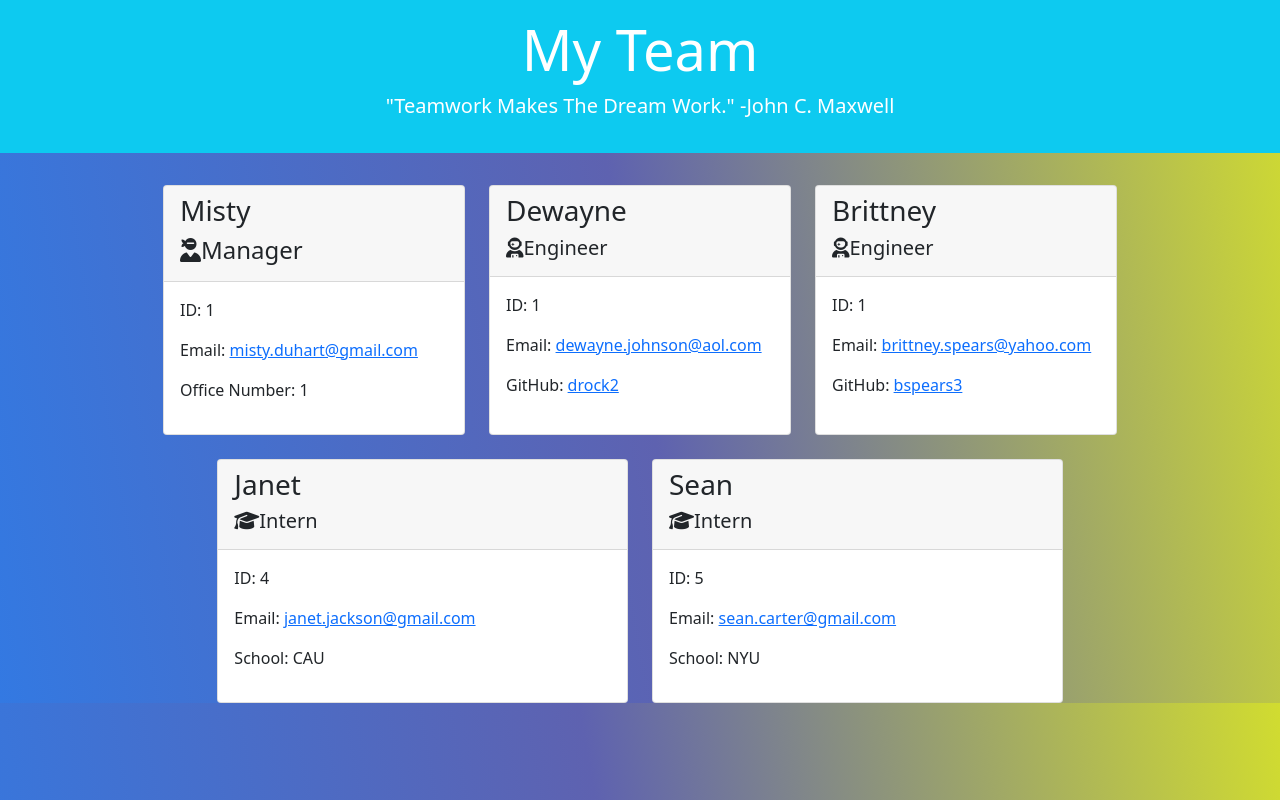
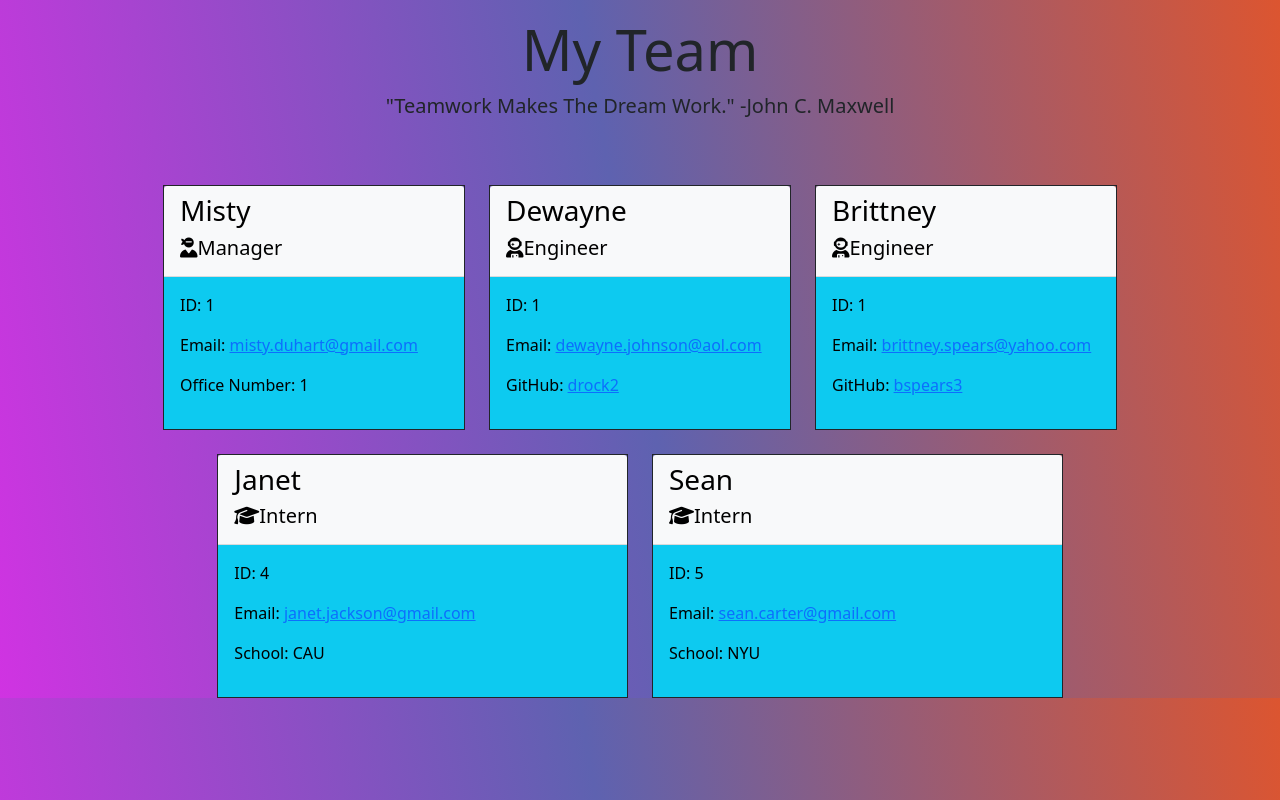
Before and after one commit to MystieBluz/team-profile-generator, a website: page dist/index.html in a window 1280 px wide. Drawn offline with nearby package versions, Linux system fonts and the light colour scheme.

Commit message:
updated html and css colors

```diff
--- a/dist/index.html
+++ b/dist/index.html
@@ -16,7 +16,7 @@
 <body>
     <!-- My Team Header -->
     <header>
-        <div class="jumbotron jumbotron-fluid p-3 mb-2 bg-info text-white text-center">
+        <div class="jumbotron jumbotron-fluid p-3 mb-2 bg-transparent text-grey text-center">
             <div class="container">
               <h1 class="display-4">My Team</h1>
               <p class="lead">"Teamwork Makes The Dream Work."
@@ -30,30 +30,32 @@
           <main>
               <div class="continaer">
                   <div class="row justify-content-center">
+                      <!-- Card 1 Header -->
                     <div class="col-3 mt-4">
-                        <div class="card h-100">
-                            <!-- Card 1 Header -->
-                            <div class="card-header">
+                        <div span class="border border-dark"></span>
+                            <div class="card-header text-black bg-light" >
                                 <h3>Misty</h3>
-                                <h4><i class="fa-solid fa-user-ninja"></i>Manager</h4>
+                                <h5><i class="fa-solid fa-user-ninja"></i>Manager</h5>
                             </div>
                             <!-- Card 1 Info -->
-                            <div class="card-body">
+                            <div class="card-body text-black bg-info">
                                 <p class="id">ID: 1</p>
                                 <p class="email">Email: <a href="mailto:misty.duhart@gmail.com">misty.duhart@gmail.com</a></p>
                                 <p class="officeNumber">Office Number: 1</p>
                             </div>
                         </div>
                     </div>
+
+
                     <!-- Card 2 Header -->
                     <div class="col-3 mt-4">
-                        <div class="card h-100">
-                            <div class="card-header">
+                        <div span class="border border-dark"></span>
+                            <div class="card-header text-black bg-light">
                                 <h3>Dewayne</h3>
                                 <h5><i class="fa-solid fa-user-astronaut"></i>Engineer</h5>
                             </div>
                             <!-- Card 2 Info -->
-                            <div class="card-body">
+                            <div class="card-body text-black bg-info">
                                 <p class="id">ID: 1</p>
                                 <p class="email">Email: <a href="mailto:misty.duhart@gmail.com">dewayne.johnson@aol.com</a></p>
                                 <p class="github">GitHub: <a href="https://github.com/mduhart82" target="blank">drock2</a></p>
@@ -62,13 +64,13 @@
                     </div>
                     <!-- Card 3 Header -->
                     <div class="col-3 mt-4">
-                        <div class="card h-100">
-                            <div class="card-header">
+                        <div span class="border border-dark"></span>
+                            <div class="card-header text-black bg-light">
                                 <h3>Brittney</h3>
                                 <h5><i class="fa-solid fa-user-astronaut"></i>Engineer</h5>
                             </div>
                             <!-- Card 3 Info -->
-                            <div class="card-body">
+                            <div class="card-body text-black bg-info">
                                 <p class="id">ID: 1</p>
                                 <p class="email">Email: <a href="mailto:misty.duhart@gmail.com">brittney.spears@yahoo.com</a></p>
                                 <p class="github">GitHub: <a href="https://github.com/mduhart82" target="blank">bspears3</a></p>
@@ -78,13 +80,13 @@
 
                     <!-- Card 4 Header -->
                     <div class="col-4 mt-4">
-                        <div class="card h-100">
-                            <div class="card-header">
+                        <div span class="border border-dark"></span>
+                            <div class="card-header text-black bg-light">
                                 <h3>Janet</h3>
                                 <h5><i class="fa-solid fa-graduation-cap"></i>Intern</h5>
                             </div>
                             <!-- Card 4 Info -->
-                            <div class="card-body">
+                            <div class="card-body text-black bg-info">
                                 <p class="id">ID: 4</p>
                                 <p class="email">Email: <a href="mailto:misty.duhart@gmail.com">janet.jackson@gmail.com</a></p>
                                 <p class="school">School: CAU</p>
@@ -93,13 +95,13 @@
                     </div>
                     <!-- Card 5 Header -->
                     <div class="col-4 mt-4">
-                        <div class="card h-100">
-                            <div class="card-header">
+                        <div span class="border border-dark"></span>
+                            <div class="card-header text-black bg-light">
                                 <h3>Sean</h3>
                                 <h5><i class="fa-solid fa-graduation-cap"></i>Intern</h5>
                             </div>
                             <!-- Card 5 Info -->
-                            <div class="card-body">
+                            <div class="card-body text-black bg-info">
                                 <p class="id">ID: 5</p>
                                 <p class="email">Email: <a href="mailto:misty.duhart@gmail.com">sean.carter@gmail.com</a></p>
                                 <p class="school">School: NYU</p>
--- a/dist/style.css
+++ b/dist/style.css
@@ -4,5 +4,5 @@ body {
 
 
 body {
-    background-image: linear-gradient(80deg, #3379e2, #5e62b0, #d1dc30);
+    background-image: linear-gradient(80deg, #d033e2, #5e62b0, #dc5530);
 }
```
